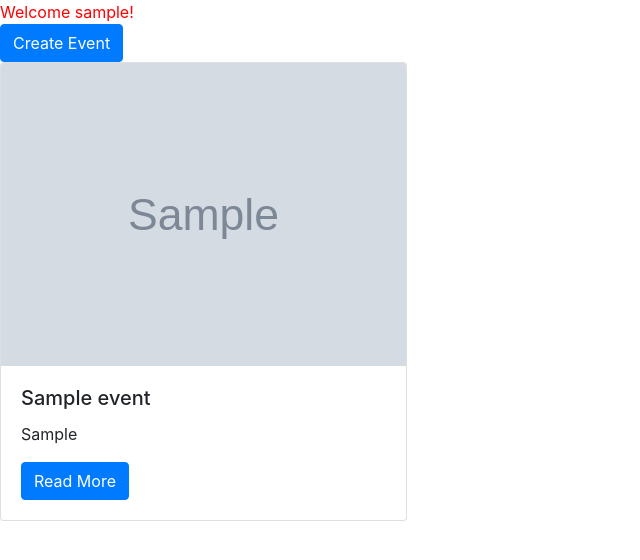
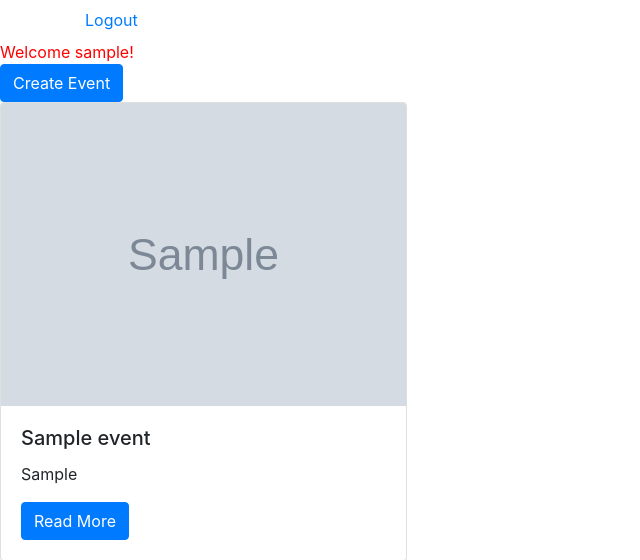
Before and after one commit to kaitlinphan/meetup-finder, a Django app: page /accounts/profile/ in a window 1280 px wide. Shown: the top 560 px of the page, without its empty margins (0-640 px from the left). Run offline with Django 3.2, Linux system fonts and the light colour scheme; a user stored in the database is signed in; tables that the repository leaves empty hold one stand-in row (values such as "Sample post"); grey boxes marked "Sample" are stand-in pictures; some libraries are stand-ins or nearby versions.

Commit message:
Logout button

```diff
--- a/app/templates/app/event_index.html
+++ b/app/templates/app/event_index.html
@@ -11,7 +11,15 @@
 
   <title>Meetup Finder</title>
 </head>
-
+<body>
+    <nav class="navbar navbar-default navbar-static-top">
+      <div class="container">
+        <ul class="nav navbar-nav">
+          <li><a class="navbar-link" href="/accounts/logout">Logout</a></li>
+        </ul>
+      </div>
+    </nav>
+  </body>
 <body>
     <p1 style="color:red">Welcome {{ request.user }}!</p1>
     <div>
```
